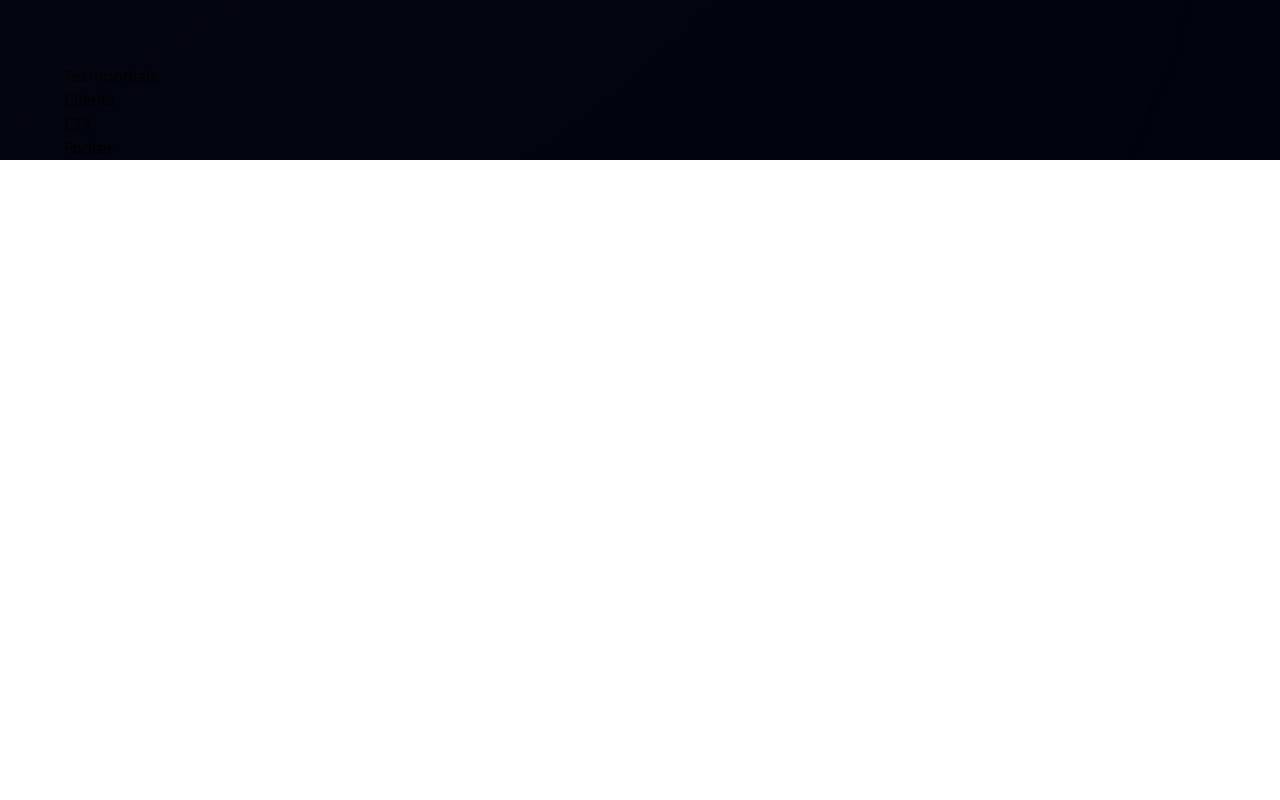
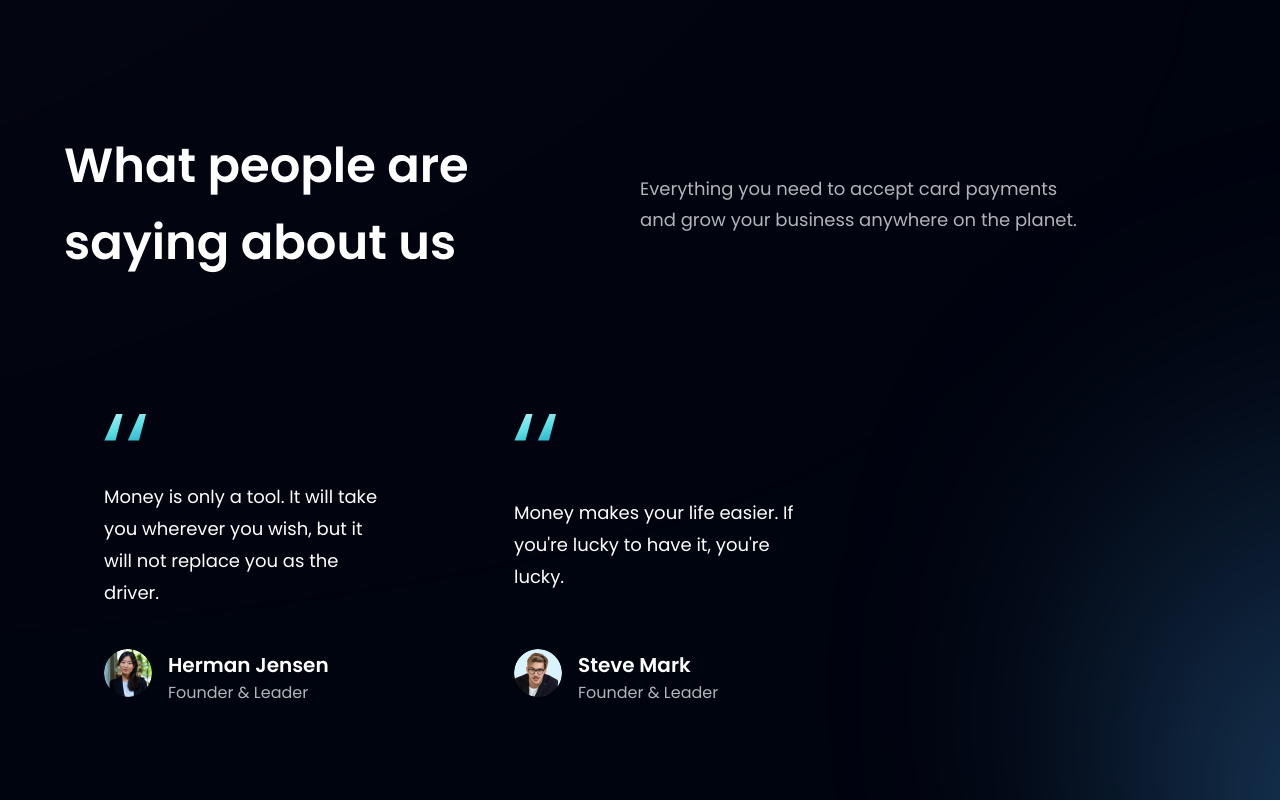
Before and after one commit to mhm13dev/hoo-bank, a React (Vite) app: page / in a window 1280 px wide. Shown: the part 2740-3540 px from the top of the page. Before the commit the page ends 2900 px from the top, so only its background shows below. Built offline with nearby package versions, Linux system fonts and the light colour scheme.

Commit message:
Testimonials Section Complete

```diff
--- a/src/components/feedback.card/index.tsx
+++ b/src/components/feedback.card/index.tsx
@@ -1,7 +1,39 @@
 import React from "react";
+import { quotes } from "../../assets";
+import { feedback } from "../../constants";
 
-const FeedbackCard = () => {
-  return <div>FeedbackCard</div>;
+type FeedbackCardProps = typeof feedback[0];
+
+const FeedbackCard: React.FC<FeedbackCardProps> = (props) => {
+  return (
+    <div className="flex justify-between flex-col px-10 py-12 rounded-[20px] max-w-[370px] md:mr-10 sm:mr-5 mr-0 my-5 feedback-card">
+      <img
+        src={quotes}
+        alt="Double Quotes"
+        className="w-[42px] h-[27px] object-contain"
+      />
+      <p className="font-poppins font-normal text-[18px] leading-[32px] text-white my-10">
+        {props.content}
+      </p>
+
+      <div className="flex flex-row">
+        <img
+          src={props.img}
+          alt={props.name}
+          className="w-12 h-12 rounded-full"
+        />
+
+        <div className="flex flex-col ml-4">
+          <h4 className="font-poppins font-semibold text-xl leading-[32px] text-white">
+            {props.name}
+          </h4>
+          <p className="font-poppins font-normal text-base leading-[24px] text-dimWhite">
+            {props.title}
+          </p>
+        </div>
+      </div>
+    </div>
+  );
 };
 
 export default FeedbackCard;
--- a/src/components/testimonials/index.tsx
+++ b/src/components/testimonials/index.tsx
@@ -1,7 +1,37 @@
 import React from "react";
+import { feedback } from "../../constants";
+import { styles } from "../../styles";
+import FeedbackCard from "../feedback.card";
 
 const Testimonials = () => {
-  return <div>Testimonials</div>;
+  return (
+    <section
+      id="clients"
+      className={`${styles.paddingY} ${styles.flexCenter} flex-col relative`}
+    >
+      {/* Todo */}
+      <div className="absolute z-0 w-3/5 h-3/5 -right-1/2 rounded-full blue__gradient" />
+
+      <div className="w-full flex justify-between  items-center md:flex-row flex-col sm:mb-16 mb-6 relative z-[1]">
+        <h1 className={styles.heading2}>
+          What people are <br className="sm:block hidden" /> saying about us
+        </h1>
+
+        <div className="w-full md:mt-0 mt-6">
+          <p className={`${styles.paragraph} text-left max-w-[450px]`}>
+            Everything you need to accept card payments and grow your business
+            anywhere on the planet.
+          </p>
+        </div>
+      </div>
+
+      <div className="flex flex-wrap sm:justify-start justify-center w-full feedback-container relative z-[1]">
+        {feedback.map((item) => {
+          return <FeedbackCard key={item.id} {...item} />;
+        })}
+      </div>
+    </section>
+  );
 };
 
 export default Testimonials;
```
